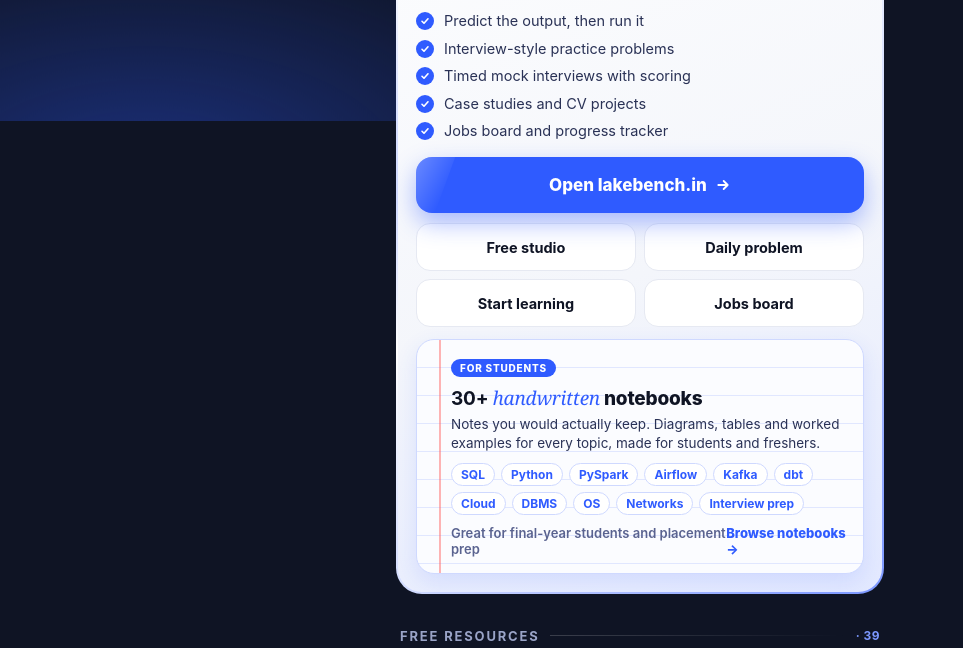
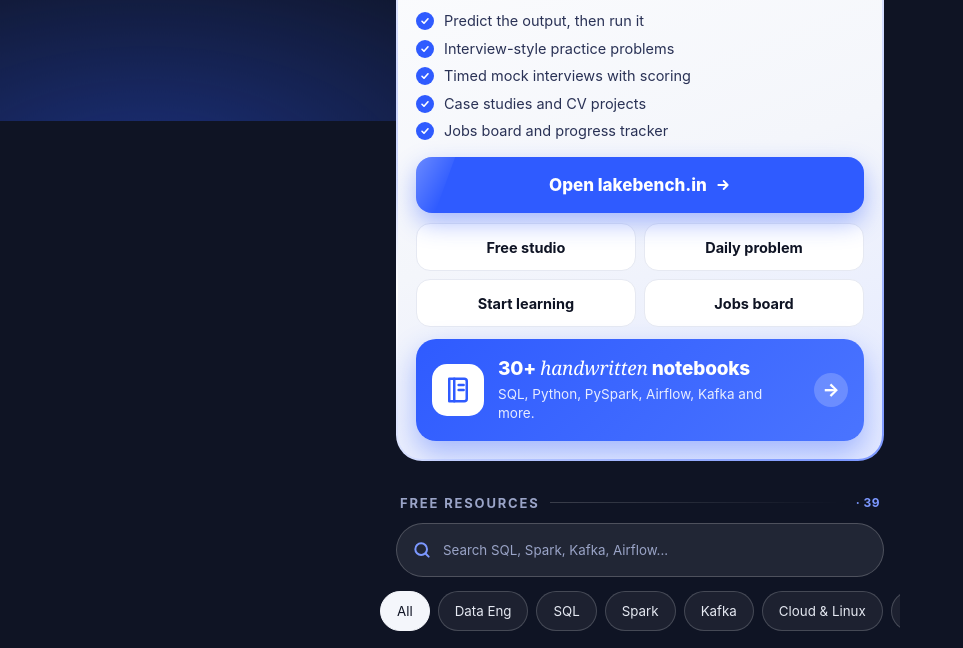
Before and after one commit to hunnurjirao/resources, a plain HTML site: page index.html in a window 1280 px wide. Shown: the part 679-1327 px from the top of the page, without its empty margins (0-963 px from the left). Drawn offline with Linux system fonts and the light colour scheme.

Commit message:
Simplify notebooks card: solid blue highlight
Co-Authored-By: Claude Sonnet 5.5 <noreply@anthropic.com>

```diff
--- a/index.html
+++ b/index.html
@@ -108,18 +108,16 @@ h2::after{content:"";flex:1;height:1px;background:linear-gradient(90deg,rgba(255
 .mini-row{display:grid;grid-template-columns:1fr 1fr;gap:8px;margin-top:10px}
 .mini{display:flex;align-items:center;justify-content:center;min-height:48px;border-radius:14px;background:#fff;border:1px solid var(--grey);
   color:var(--ink);text-decoration:none;font-weight:700;font-size:14.5px;text-align:center;padding:0 8px;transition:transform .15s,border-color .15s}
-.nb{position:relative;margin-top:12px;padding:16px 16px 16px 34px;border-radius:18px;border:1px solid #cfd9ff;color:var(--ink);text-decoration:none;display:block;overflow:hidden;
-background:repeating-linear-gradient(180deg,transparent 0 27px,rgba(47,91,255,.13) 27px 28px),#fbfcff;box-shadow:0 8px 22px rgba(47,91,255,.12);transition:transform .15s}
-.nb::before{content:"";position:absolute;left:22px;top:0;bottom:0;width:2px;background:rgba(255,90,90,.45)}
+.nb{position:relative;margin-top:12px;display:flex;align-items:center;gap:14px;padding:18px 16px;border-radius:20px;color:#fff;text-decoration:none;overflow:hidden;
+background:linear-gradient(135deg,#2F5BFF 0%,#4a74ff 100%);box-shadow:0 12px 28px rgba(47,91,255,.38);transition:transform .15s}
+.nb::after{content:"";position:absolute;top:0;left:-60%;width:40%;height:100%;background:linear-gradient(100deg,transparent,rgba(255,255,255,.35),transparent);transform:skewX(-20deg);animation:shine 3.4s ease-in-out infinite}
 .nb:active{transform:scale(.98)}
-.nb .nb-k{display:inline-block;font-size:10px;font-weight:800;letter-spacing:.08em;color:#fff;background:var(--blue);padding:3px 9px;border-radius:99px}
-.nb h4{margin:8px 0 4px;font-size:19px;font-weight:800;letter-spacing:-.01em}
-.nb h4 i{font-family:Georgia,serif;font-weight:400;color:var(--blue)}
-.nb p{margin:0 0 10px;font-size:13.5px;line-height:1.4;color:#2a3256}
-.nb .tg{display:flex;flex-wrap:wrap;gap:6px;margin-bottom:10px}
-.nb .tg span{font-size:12px;font-weight:700;color:var(--blue);background:#fff;border:1px solid #cfd9ff;padding:3px 9px;border-radius:99px}
-.nb .go2{display:flex;align-items:center;justify-content:space-between;font-size:13px;font-weight:800;color:var(--blue)}
-.nb .go2 em{font-style:normal;color:#5a6390;font-weight:600}
+.nb .nb-ic{flex:none;width:52px;height:52px;border-radius:15px;background:#fff;display:grid;place-items:center}
+.nb .nb-tx{flex:1;min-width:0}
+.nb h4{margin:0 0 4px;font-size:19px;font-weight:800;letter-spacing:-.01em;line-height:1.2}
+.nb h4 i{font-family:Georgia,serif;font-weight:400}
+.nb p{margin:0;font-size:13.5px;line-height:1.4;color:rgba(255,255,255,.88)}
+.nb .nb-go{flex:none;width:34px;height:34px;border-radius:50%;background:rgba(255,255,255,.2);display:grid;place-items:center;font-size:18px;font-weight:800}
 .mini:hover{border-color:var(--blue)}
 
 /* search */
@@ -267,10 +265,10 @@ fetch('links.json',{cache:'no-cache'}).then(r=>r.json()).then(d=>{
   L.buttons.forEach(b=>{const a=el('a','mini',b.title);a.href=b.url;a.target='_blank';a.rel='noopener';row.append(a)});
   inn.append(row);
   if(L.notebooks){const N=L.notebooks,a=el('a','nb');a.href=N.url;a.target='_blank';a.rel='noopener';
-    const h=el('h4');h.innerHTML='<b>'+N.count+'+</b> <i>handwritten</i> notebooks';
-    const tg=el('div','tg');N.tags.forEach(t=>tg.append(el('span',null,t)));
-    const g=el('div','go2');g.append(el('em',null,N.for),el('span',null,N.cta+' →'));
-    a.append(el('span','nb-k','FOR STUDENTS'),h,el('p',null,N.pitch),tg,g);inn.append(a);}
+    const ic=el('div','nb-ic');ic.innerHTML='<svg width="30" height="30" viewBox="0 0 24 24" fill="none" stroke="#2F5BFF" stroke-width="2" stroke-linecap="round" stroke-linejoin="round"><path d="M5 3h12a2 2 0 0 1 2 2v14a2 2 0 0 1-2 2H5z"/><path d="M9 3v18M12.5 8h4M12.5 12h4"/></svg>';
+    const tx=el('div','nb-tx'),h=el('h4');h.innerHTML=N.count+'+ <i>handwritten</i> notebooks';
+    tx.append(h,el('p',null,N.pitch));
+    a.append(ic,tx,el('div','nb-go','→'));inn.append(a);}
   box.append(inn);
   io.observe(box);
   // count up when visible
--- a/links.json
+++ b/links.json
@@ -57,7 +57,7 @@
     "notebooks": {
       "title": "Handwritten notebooks",
       "count": 30,
-      "pitch": "Notes you would actually keep. Diagrams, tables and worked examples for every topic, made for students and freshers.",
+      "pitch": "SQL, Python, PySpark, Airflow, Kafka and more.",
       "tags": [
         "SQL",
         "Python",
```
